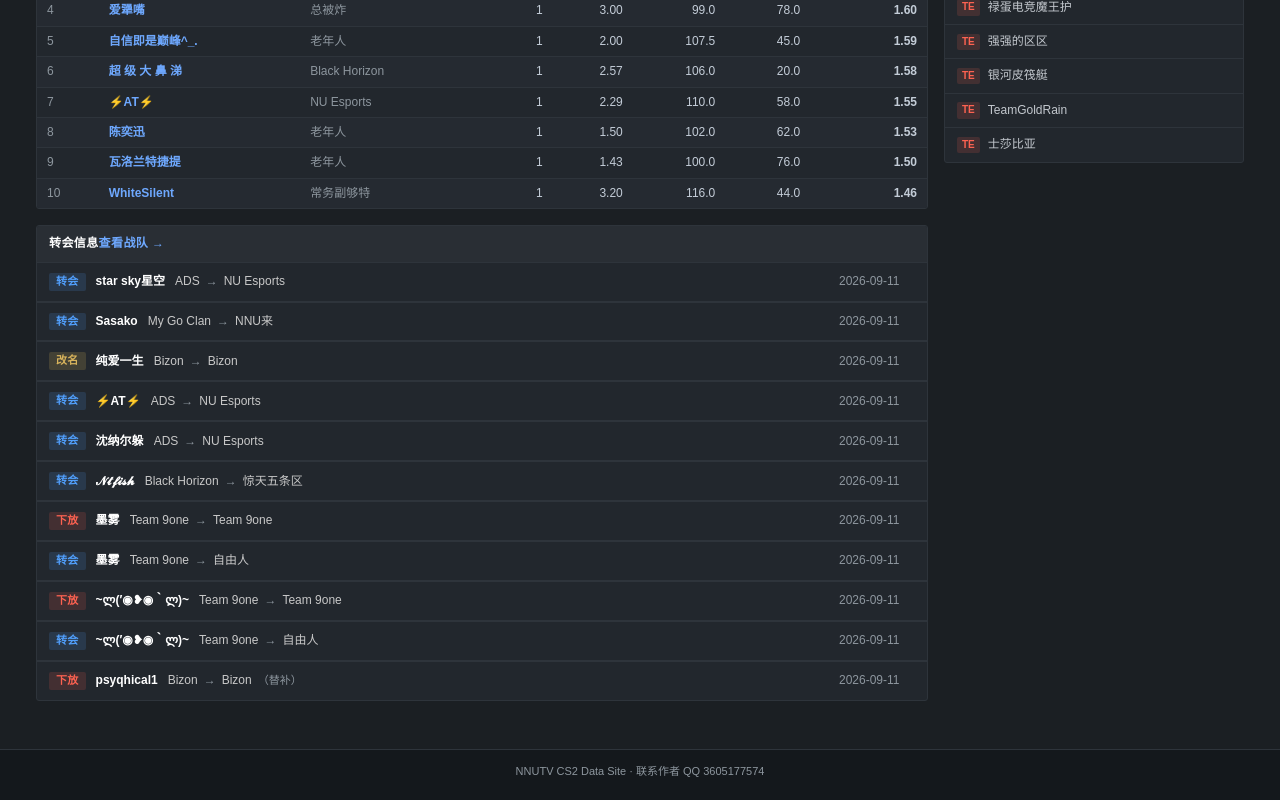
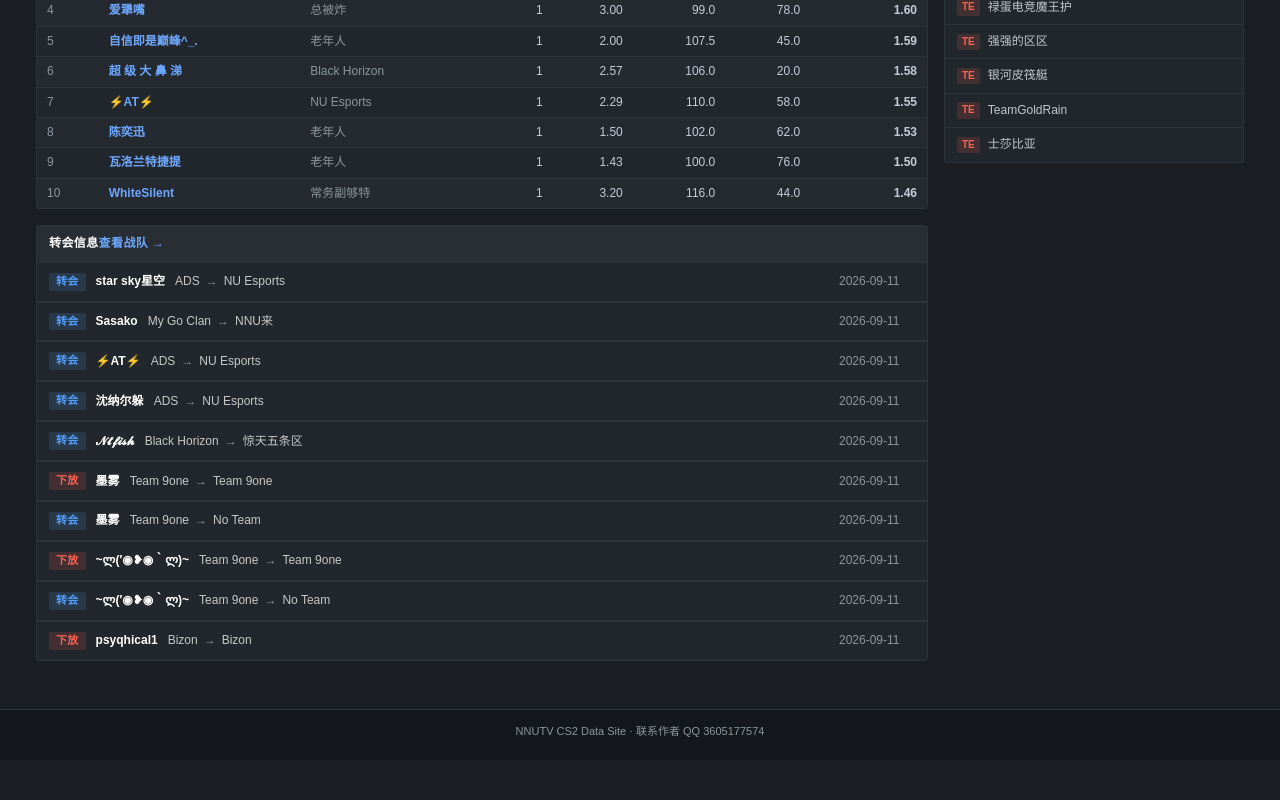
Before and after one commit to HXqwq/nnutv-CS2, a Next.js app: page / in a window 1280 px wide. Shown: the part 1169-1969 px from the top of the page. After the commit the page ends 1929 px from the top, so only its background shows below. Built offline with nearby package versions, Linux system fonts and the light colour scheme.

Commit message:
转会记录：自由人改为 No Team、去替补标记、移除改名记录

```diff
--- a/app/page.js
+++ b/app/page.js
@@ -158,11 +158,10 @@ export default function HomePage() {
               <ul className="transfers-list">
                 {transfers.map((t) => {
                   const player = playersById.get(t.playerId);
-                  const tagClass = t.type === "transfer" ? "tag-transfer" : t.type === "demote" ? "tag-demote" : "tag-rename";
-                  const tagLabel = t.type === "transfer" ? "转会" : t.type === "demote" ? "下放" : "改名";
-                  const fromText = t.from || "自由人";
-                  const toText = t.to === "No Team" ? "自由人" : t.to || "自由人";
-                  const isBench = t.type === "demote" && /替补/.test(t.note || "");
+                  const tagClass = t.type === "transfer" ? "tag-transfer" : "tag-demote";
+                  const tagLabel = t.type === "transfer" ? "转会" : "下放";
+                  const fromText = t.from || "No Team";
+                  const toText = t.to || "No Team";
                   return (
                     <li className="transfer-row" key={t.id}>
                       <span className={`transfer-tag ${tagClass}`}>{tagLabel}</span>
@@ -173,7 +172,6 @@ export default function HomePage() {
                         <span className="transfer-team">{fromText}</span>
                         <span className="transfer-arrow">→</span>
                         <span className="transfer-team">{toText}</span>
-                        {isBench && <span className="transfer-bench-note">（替补）</span>}
                       </span>
                       <span className="transfer-date">{t.date}</span>
                     </li>
--- a/data/transfers.json
+++ b/data/transfers.json
@@ -16,15 +16,6 @@
     "date": "2026-09-11",
     "type": "transfer",
     "note": "报名 NNU Blast，转会至 NNU来"
-  },
-  {
-    "id": "tr3",
-    "playerId": "p28",
-    "from": "Bizon",
-    "to": "Bizon",
-    "date": "2026-09-11",
-    "type": "rename",
-    "note": "原昵称 b1g B，改名 纯爱一生"
   },
   {
     "id": "tr6",
@@ -69,7 +60,7 @@
     "to": "No Team",
     "date": "2026-09-11",
     "type": "transfer",
-    "note": "转出，成为自由选手"
+    "note": "转出至 No Team"
   },
   {
     "id": "tr11",
@@ -87,7 +78,7 @@
     "to": "No Team",
     "date": "2026-09-11",
     "type": "transfer",
-    "note": "转出，成为自由选手"
+    "note": "转出至 No Team"
   },
   {
     "id": "tr13",
@@ -96,6 +87,6 @@
     "to": "Bizon",
     "date": "2026-09-11",
     "type": "demote",
-    "note": "下放为替补"
+    "note": "下放"
   }
 ]
```
Also changed, not shown: app/teams/[id]/page.js (+3 -8 lines).
